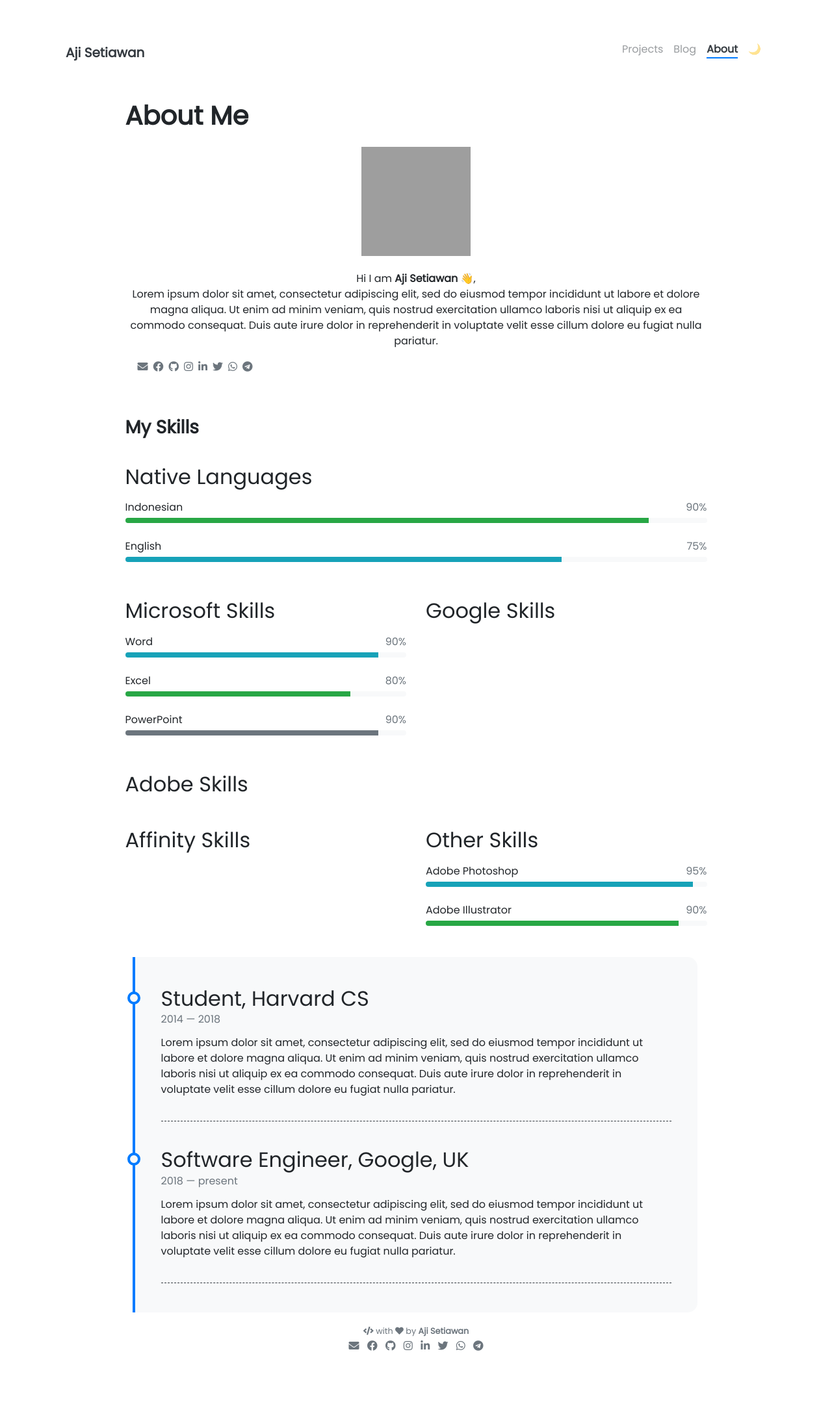
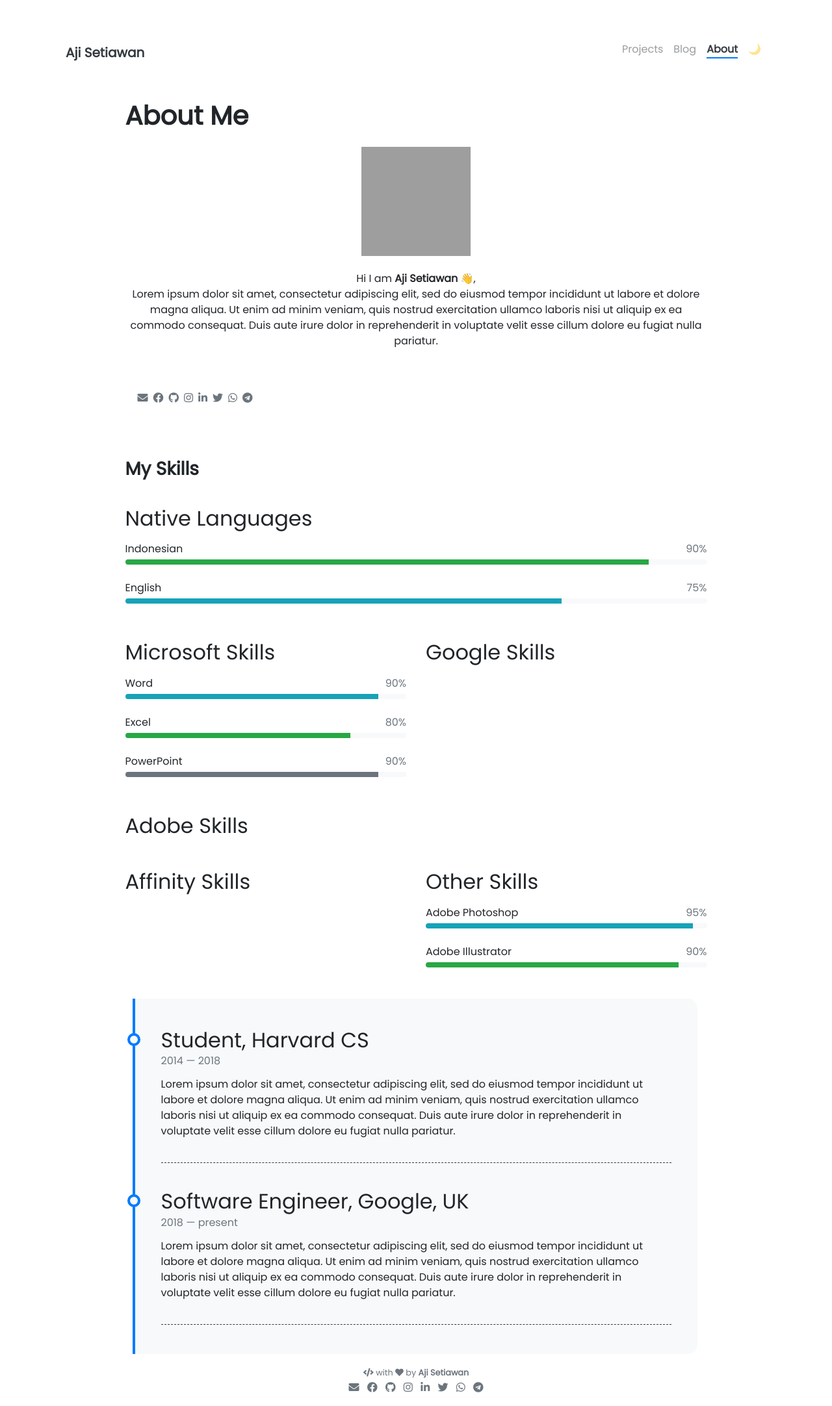
Before and after one commit to ajisetiawan716/ajisetiawan716.github.io, a Jekyll site: the page built from pages/about.md, in a window 1280 px wide. Shown: the whole page at 65% size. Built offline with Jekyll 4.4.1, drawn with Linux system fonts in a browser that asks for light colours; nearby versions of some CDN libraries; emoji names are drawn with the system emoji font; before the commit the page ends 2100 px from its top, so only the background shows below that; grey boxes are pictures that could not be loaded.

Commit message:
Update about.md

```diff
--- a/pages/about.md
+++ b/pages/about.md
@@ -13,8 +13,9 @@ weight: 3
 Hi I am <b>{{ site.author.name }}</b> :wave:,<br>
 Lorem ipsum dolor sit amet, consectetur adipiscing elit, sed do eiusmod tempor incididunt ut labore et dolore magna aliqua. Ut enim ad minim veniam, quis nostrud exercitation ullamco laboris nisi ut aliquip ex ea commodo consequat. Duis aute irure dolor in reprehenderit in voluptate velit esse cillum dolore eu fugiat nulla pariatur.
 </p>
-
+<p class="mt-auto py-3 text-center">
 {% include social.html %}
+</p>
 <br>
 <br>
 ### **My Skills**
```
